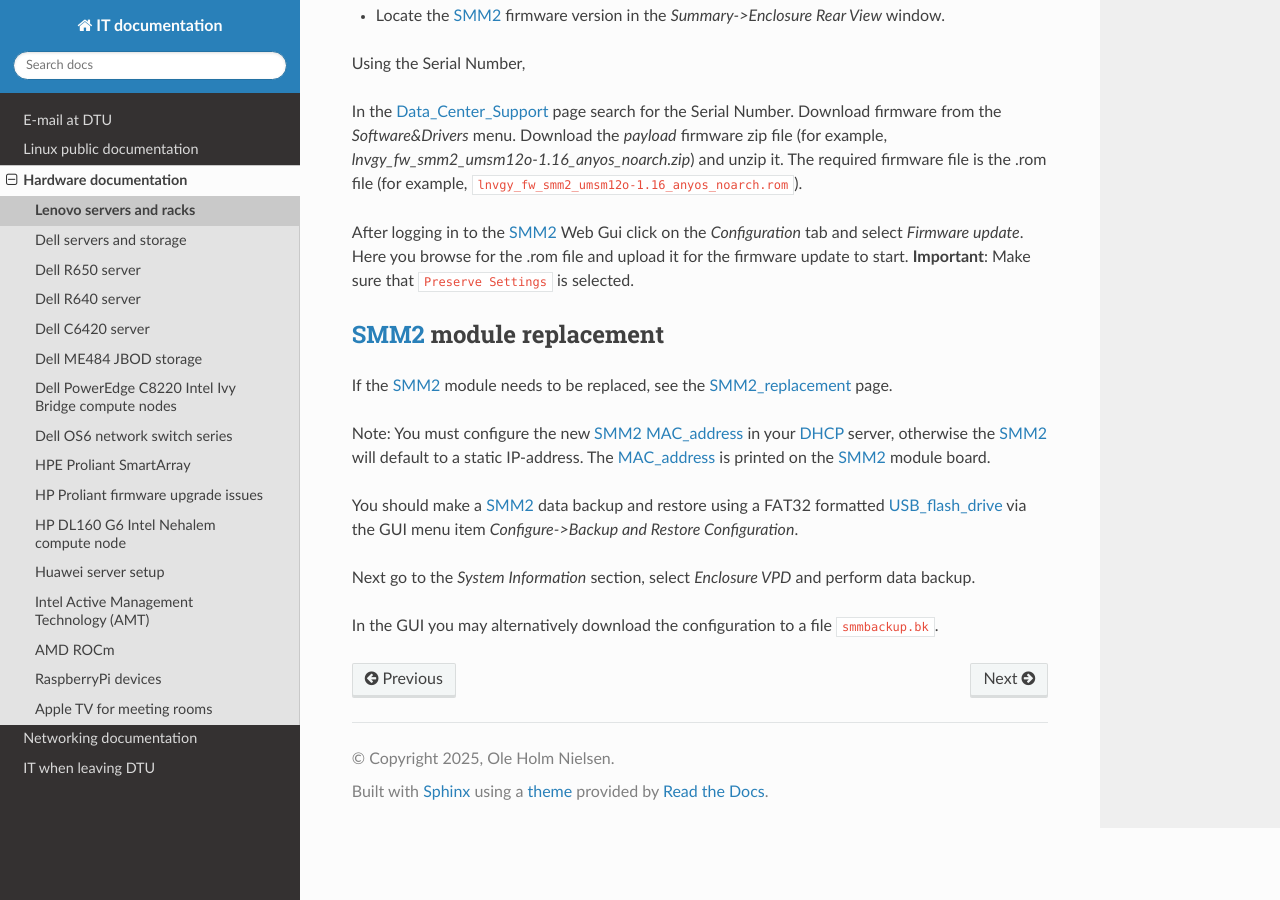
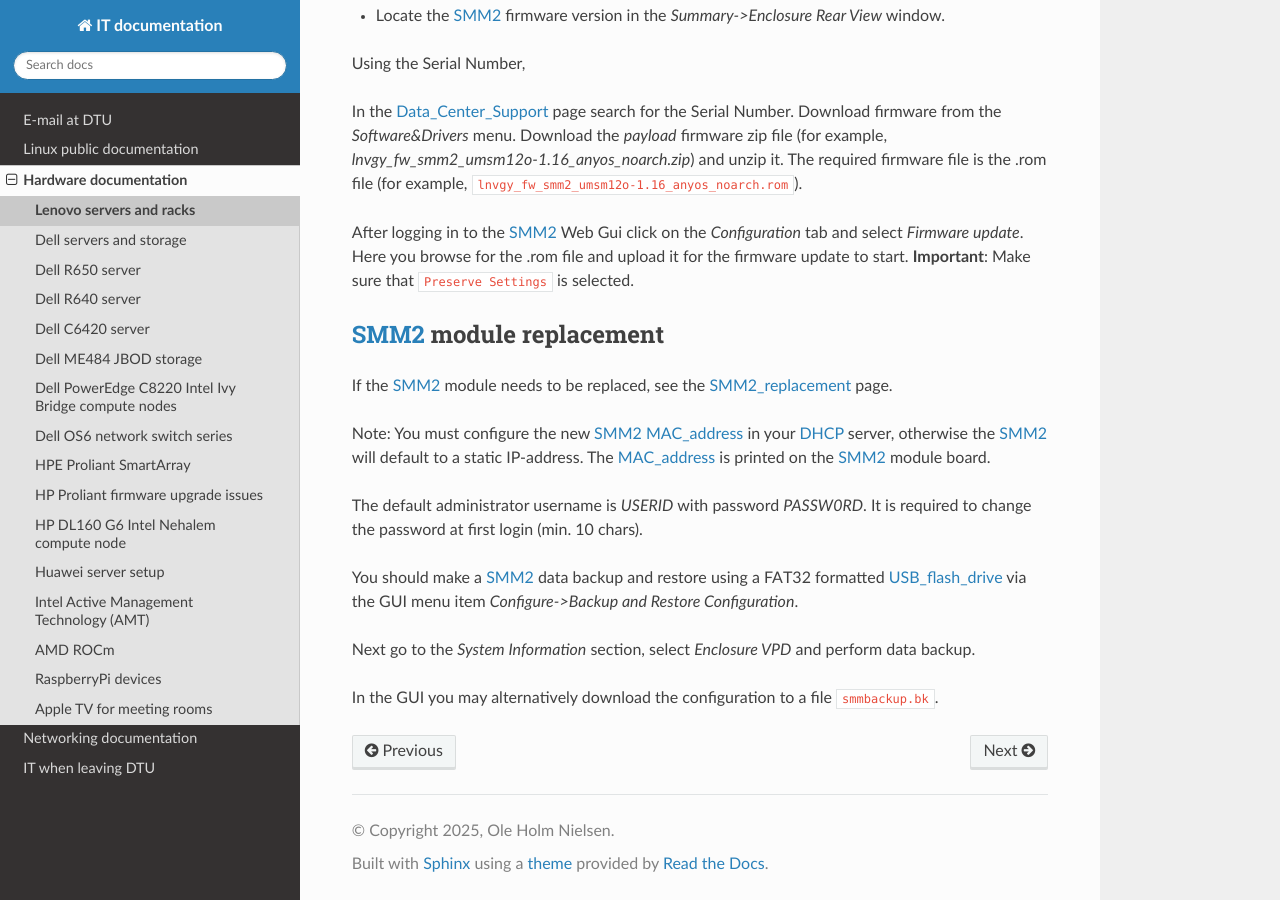
Before and after one commit to OleHolmNielsen/ITwiki, a Sphinx documentation site: the page built from docs/Lenovo_DW612S.rst, in a window 1280 px wide and 900 px high, scrolled down 1973 px. Built offline with Sphinx 7.4.7 and the Read the Docs theme 3.1.0, drawn with Linux system fonts in a browser that asks for light colours.

Commit message:
SMM2 login

```diff
--- a/docs/Lenovo_DW612S.rst
+++ b/docs/Lenovo_DW612S.rst
@@ -122,6 +122,9 @@ Note: You must configure the new SMM2_ MAC_address_ in your DHCP_ server,
 otherwise the SMM2_ will default to a static IP-address.
 The MAC_address_ is printed on the SMM2_ module board.
 
+The default administrator username is *USERID* with password *PASSW0RD*.
+It is required to change the password at first login (min. 10 chars).
+
 You should make a SMM2_ data backup and restore using a FAT32 formatted USB_flash_drive_
 via the GUI menu item `Configure->Backup and Restore Configuration`.
 
```
